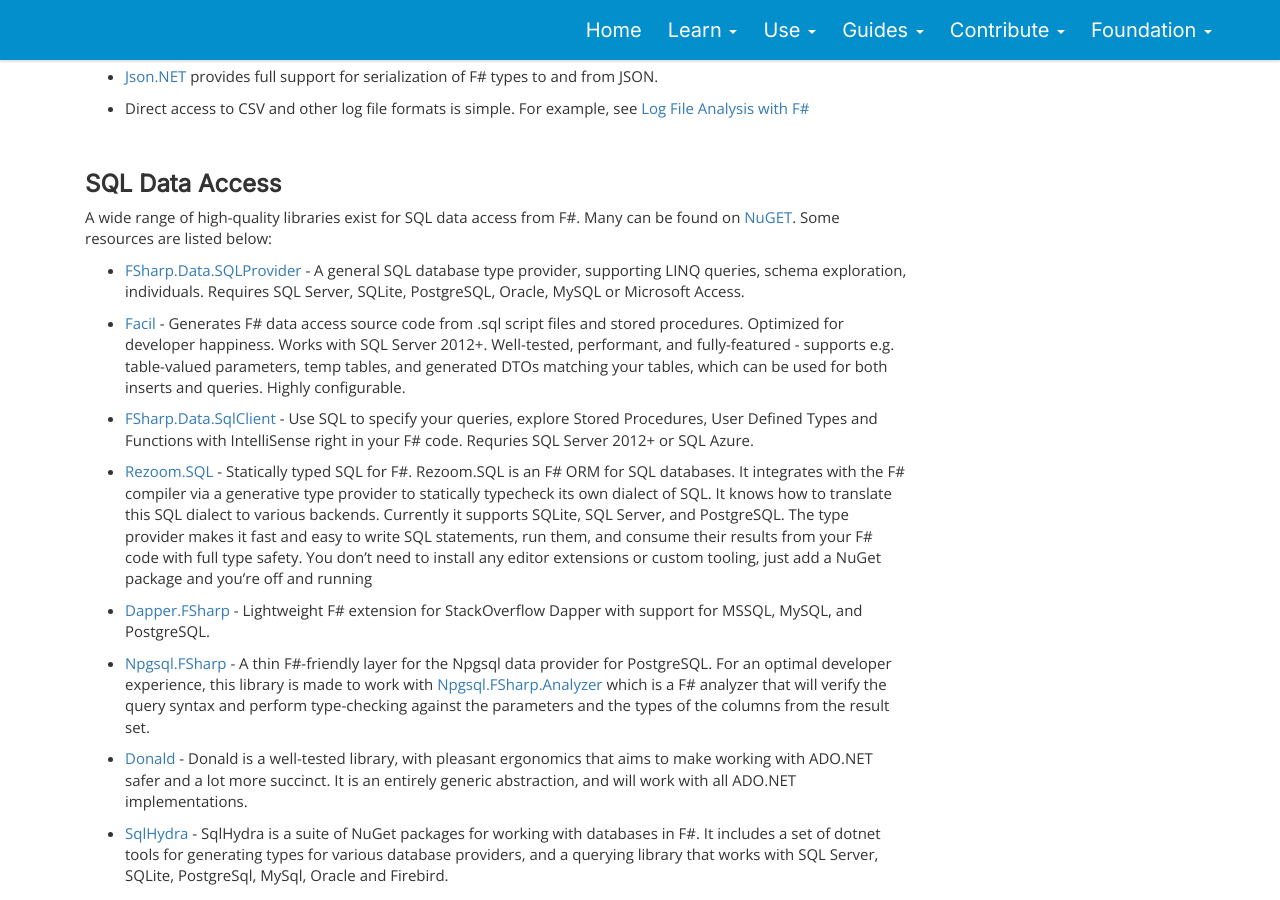
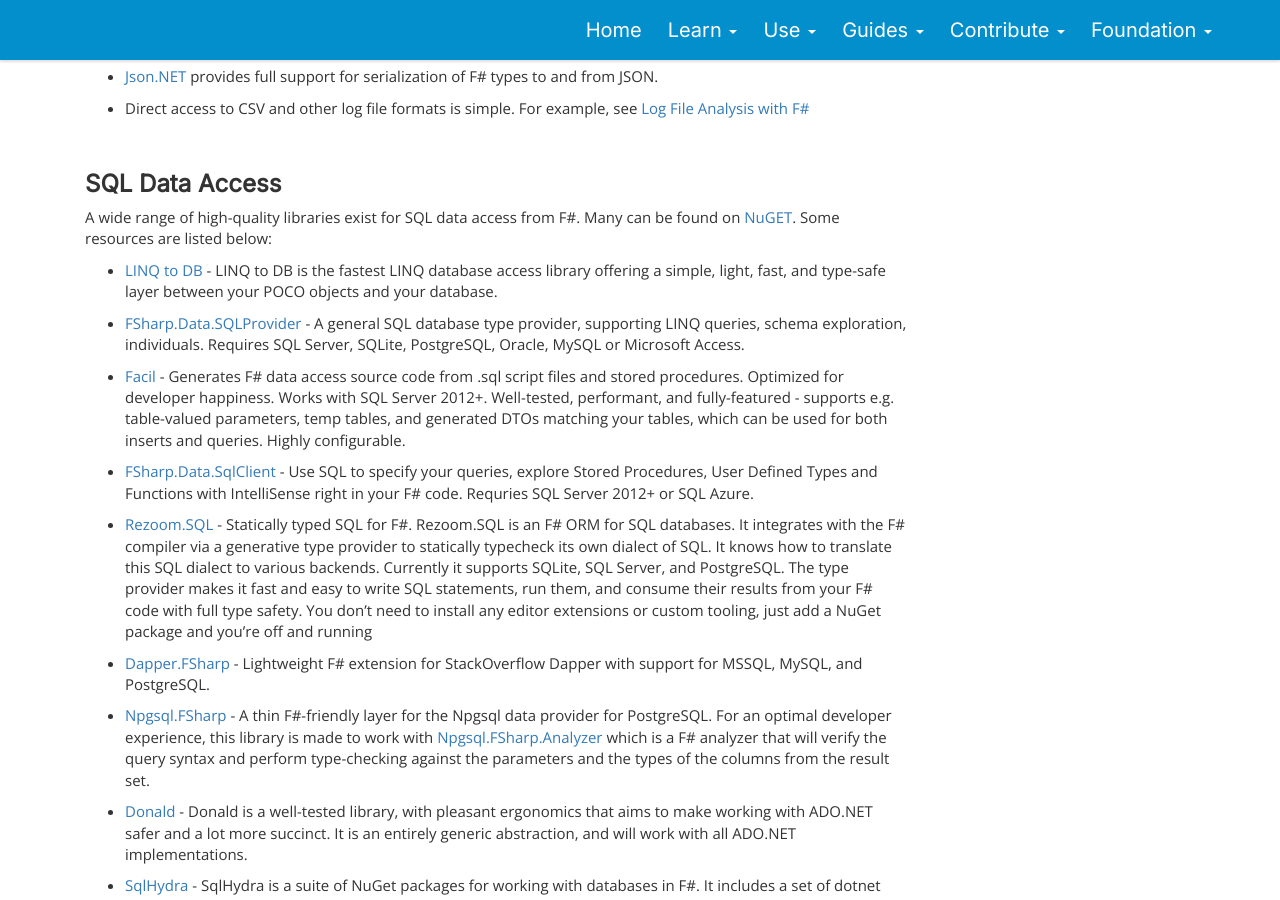
Before and after one commit to fsharp/fsharp.org, a Jekyll site: the page built from guides/data-access/index.md, in a window 1280 px wide and 900 px high, scrolled down 381 px. Built offline with Jekyll 4.4.1, drawn with Linux system fonts in a browser that asks for light colours; nearby versions of some CDN libraries.

Commit message:
Update index.md
LINQ to DB

```diff
--- a/guides/data-access/index.md
+++ b/guides/data-access/index.md
@@ -25,6 +25,7 @@
 
 A wide range of high-quality libraries exist for SQL data access from F#. Many can be found on [NuGET](http://nuget.org).
 Some resources are listed below:
+* [LINQ to DB](https://github.com/linq2db/linq2db) - LINQ to DB is the fastest LINQ database access library offering a simple, light, fast, and type-safe layer between your POCO objects and your database.
 
 * [FSharp.Data.SQLProvider](http://fsprojects.github.io/SQLProvider/) - A general SQL database type provider, supporting LINQ queries, schema exploration, individuals. Requires SQL Server, SQLite, PostgreSQL, Oracle, MySQL or Microsoft Access.
 
```
